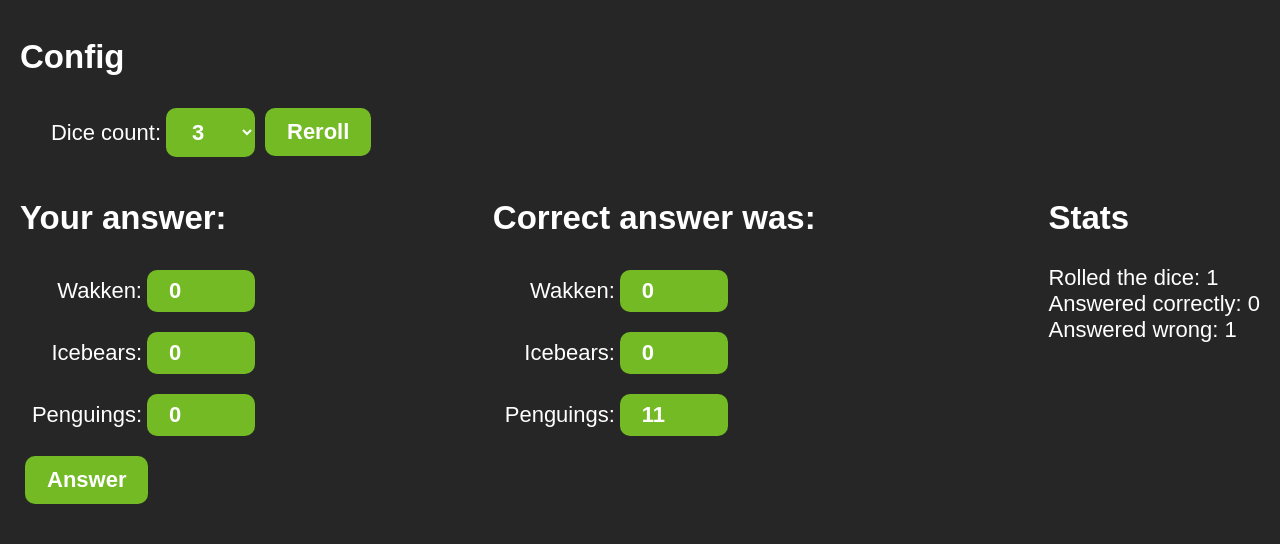
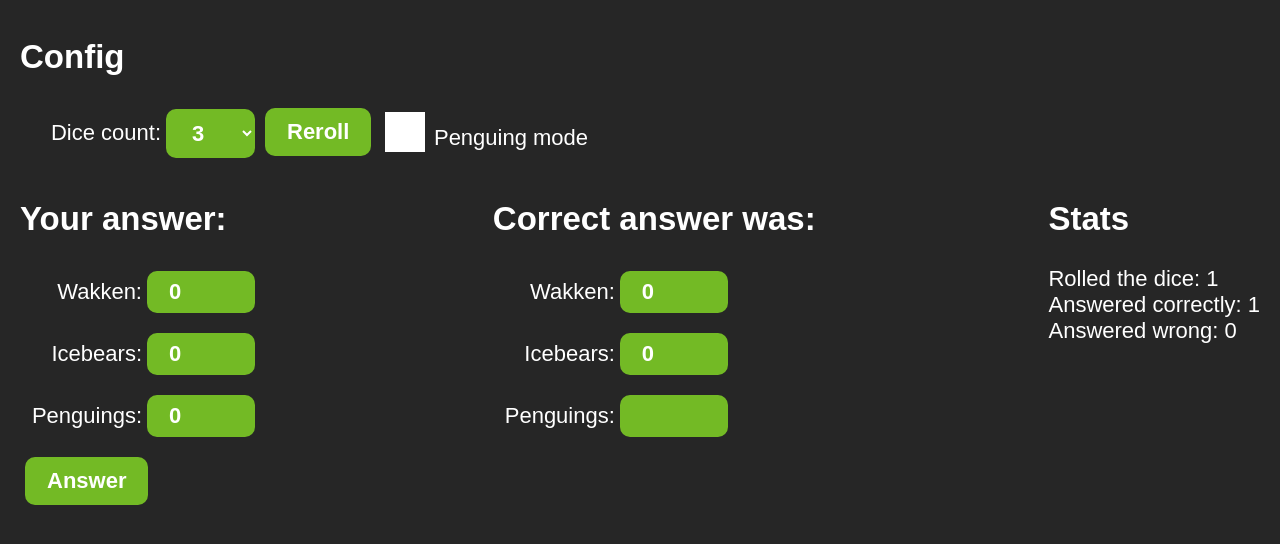
Before and after one commit to SushyDev/wakken-spel, a website built with Parcel: page site/html/index.html in a window 1280 px wide. Both pictures are taken after a click on the button "Answer". Shown: the part 246-790 px from the top of the page. Built offline with nearby package versions, Linux system fonts and the light colour scheme.

Commit message:
Added penguing mode

```diff
--- a/site/html/index.html
+++ b/site/html/index.html
@@ -26,6 +26,13 @@
                 </label>
 
                 <button onclick="addDices(document.getElementById('dice-count').value)">Reroll</button>
+
+                <label class="checkbox-container">
+                    <input type="checkbox" onchange="toggleMode(this)" />
+                    <span class="checkmark"></span>
+                </label>
+
+                <p>Penguing mode</p>
                 <!--
                     <button onclick="get()">Get</button>
                 -->
--- a/site/js/game.js
+++ b/site/js/game.js
@@ -7,35 +7,44 @@ let stats = {
     rolls: -1,
 };
 
+const hardMode = () => (sessionStorage.getItem('penguings') == 'true' ? true : false);
+
 // ! Build answer based on current dice
 const getAnswer = () => {
-    const correct = {
-        icebears: 0,
-        wakken: 0,
-        penguings: 0,
-    };
+    const correct = hardMode()
+        ? {
+              icebears: 0,
+              wakken: 0,
+              penguings: 0,
+          }
+        : {
+              icebears: 0,
+              wakken: 0,
+          };
+
+    console.log(correct);
 
     // ? For each dice in container check values
     document.getElementById('dices').childNodes.forEach((dice) => {
         const number = dice.value;
 
-        if (number === 6) correct.penguings += 3;
+        if (number === 6 && hardMode()) correct.penguings += 3;
         if (number === 5) {
             correct.icebears += 4;
             correct.wakken++;
-            correct.penguings += 4;
+            if (hardMode()) correct.penguings += 4;
         }
-        if (number === 4) correct.penguings += 5;
+        if (number === 4 && hardMode()) correct.penguings += 5;
         if (number === 3) {
             correct.icebears += 2;
             correct.wakken++;
-            correct.penguings += 6;
+            if (hardMode()) correct.penguings += 6;
         }
-        if (number === 2) correct.penguings += 1;
+        if (number === 2 && hardMode()) correct.penguings += 1;
         if (number === 1) {
             correct.icebears += 0;
             correct.wakken++;
-            correct.penguings += 2;
+            if (hardMode()) correct.penguings += 2;
         }
 
         // ! Write algorithm to calculate bottom side of dice
@@ -84,7 +93,9 @@ window.answer = function answer() {
     const icebears = parseInt(document.getElementById('icebears').value);
     const wakken = parseInt(document.getElementById('wakken').value);
     const penguings = parseInt(document.getElementById('penguings').value);
-    const answer = {icebears, wakken, penguings};
+    const answer = hardMode() ? {icebears, wakken, penguings} : {icebears, wakken};
+
+    console.log(getAnswer(), answer);
 
     // ?  On correct
     if (JSON.stringify(answer) === JSON.stringify(getAnswer())) {
@@ -115,3 +126,6 @@ window.addDices = function addDices(amount) {
     for (let added = 1; added <= amount; added++) container.appendChild(createDice());
 };
 addDices(3);
+
+window.toggleMode = (elem) => sessionStorage.setItem('penguings', elem.checked);
+sessionStorage.setItem('penguings', false);
```
